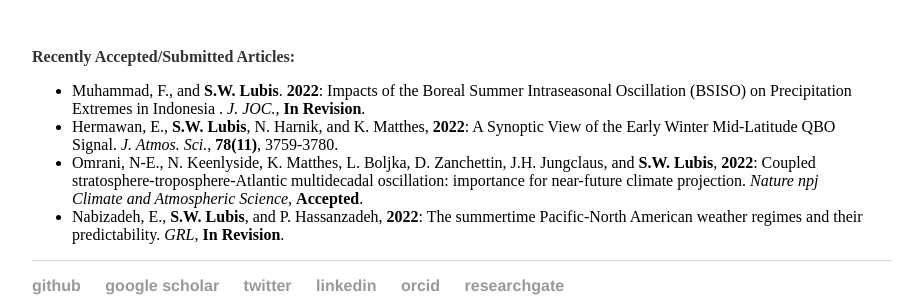
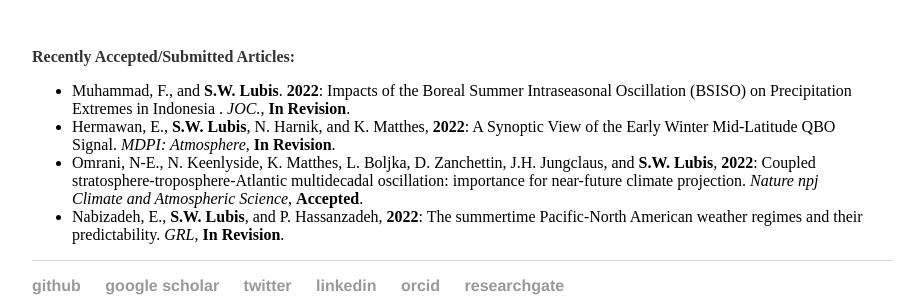
Before and after one commit to sandrolubis/sandrolubis.github.io, a Jekyll site: the page built from index.html, in a window 1280 px wide. Shown: the part 607-904 px from the top of the page, without its empty margins (276-1199 px from the left). Built offline with Jekyll 4.4.1, drawn with Linux system fonts in a browser that asks for light colours.

Commit message:
Update index.html

```diff
--- a/index.html
+++ b/index.html
@@ -49,8 +49,8 @@
 
 	<p class="ex", style="padding-top:30px"><font size=3><b>Recently Accepted/Submitted Articles:</b></p>
 		<ul class="ex">
-			<li>Muhammad, F., and <b>S.W. Lubis</b>. <b>2022</b>: Impacts of the Boreal Summer Intraseasonal Oscillation (BSISO) on Precipitation Extremes in Indonesia </a>. <i>J. JOC.</i>, <b>In Revision</b>.</li>
-			<li>Hermawan, E., <b>S.W. Lubis</b>, N. Harnik, and K. Matthes, <b>2022</b>: A Synoptic View of the Early Winter Mid-Latitude QBO Signal. <i>J. Atmos. Sci.</i>, <b>78(11)</b>, 3759-3780.</li>
+			<li>Muhammad, F., and <b>S.W. Lubis</b>. <b>2022</b>: Impacts of the Boreal Summer Intraseasonal Oscillation (BSISO) on Precipitation Extremes in Indonesia </a>. <i>JOC.</i>, <b>In Revision</b>.</li>
+			<li>Hermawan, E., <b>S.W. Lubis</b>, N. Harnik, and K. Matthes, <b>2022</b>: A Synoptic View of the Early Winter Mid-Latitude QBO Signal. <i>MDPI: Atmosphere</i>, <b>In Revision</b>.</li>
 			<li>Omrani, N-E., N. Keenlyside, K. Matthes, L. Boljka, D. Zanchettin, J.H. Jungclaus, and <b>S.W. Lubis</b>, <b>2022</b>: Coupled stratosphere-troposphere-Atlantic multidecadal oscillation: importance for near-future climate projection. <i>Nature npj Climate and Atmospheric Science</i>, <b>Accepted</b>.</li>
 			<li>Nabizadeh, E., <b>S.W. Lubis</b>, and P. Hassanzadeh, <b>2022</b>: The summertime Pacific-North American weather regimes and their predictability. <i>GRL</i>, <b>In Revision</b>.</li>
 		</ul>
```
